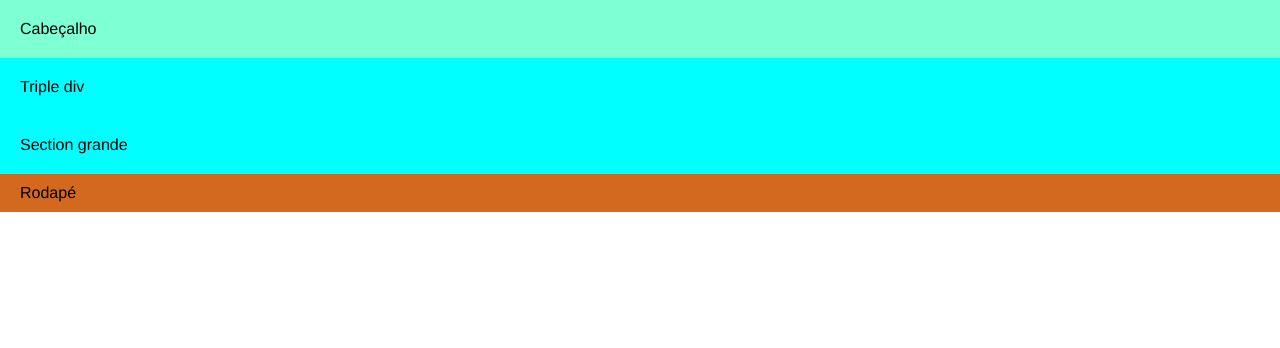
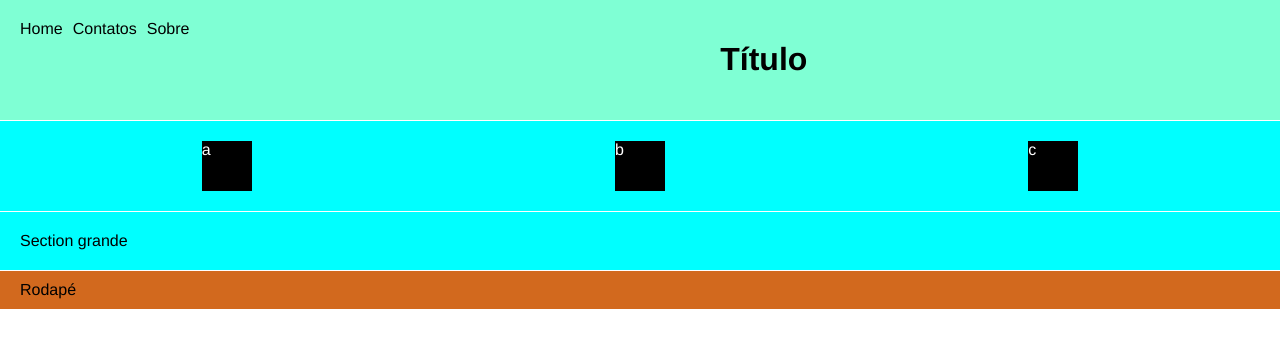
Before and after one commit to gbryaan/gbryaan.github.io, a plain HTML site: page index.html in a window 1280 px wide. Drawn offline with Linux system fonts and the light colour scheme.

Commit message:
Add nav tab, and flexbox styles

```diff
--- a/index.html
+++ b/index.html
@@ -11,21 +11,60 @@
             header{
                 background-color: aquamarine;
                 padding: 20px;
+                display: flex;
             }
             section{
                 background-color: aqua;
                 padding: 20px;
+                display: flex;
+                margin-top: 1px;
+                margin-bottom: 1px;
             }
             footer{
                 background-color: chocolate;
                 padding: 10px 20px;
             }
+            div{
+               background-color: black;
+               color: white;
+               margin:auto;
+               width: 50px;
+               height: 50px;
+            }
+            ul{
+                margin: 0px;
+                padding: 0px;
+                display: flex;
+            }
+            li{
+                margin-right: 10px;
+                list-style-type: none;
+            }
+            h1{
+                margin-right: 42%;
+                margin-left: 42%;
+            }
+            nav{
+            }
 
         </style>
     </head>
     <body>
-        <header>Cabeçalho</header>
-        <section>Triple div</section>
+        <header>
+             <nav>
+                <ul>
+                    <li>Home</li>
+                    <li>Contatos</li>
+                    <li>Sobre</li>
+                </ul>
+             </nav>
+             <h1>Título</h1>
+        </header>
+        <section>
+            <div>a</div>
+            <div>b</div>
+            <div>c</div>
+        </section>
         <section>Section grande</section>
         <footer>Rodapé</footer>
     </body>
```
